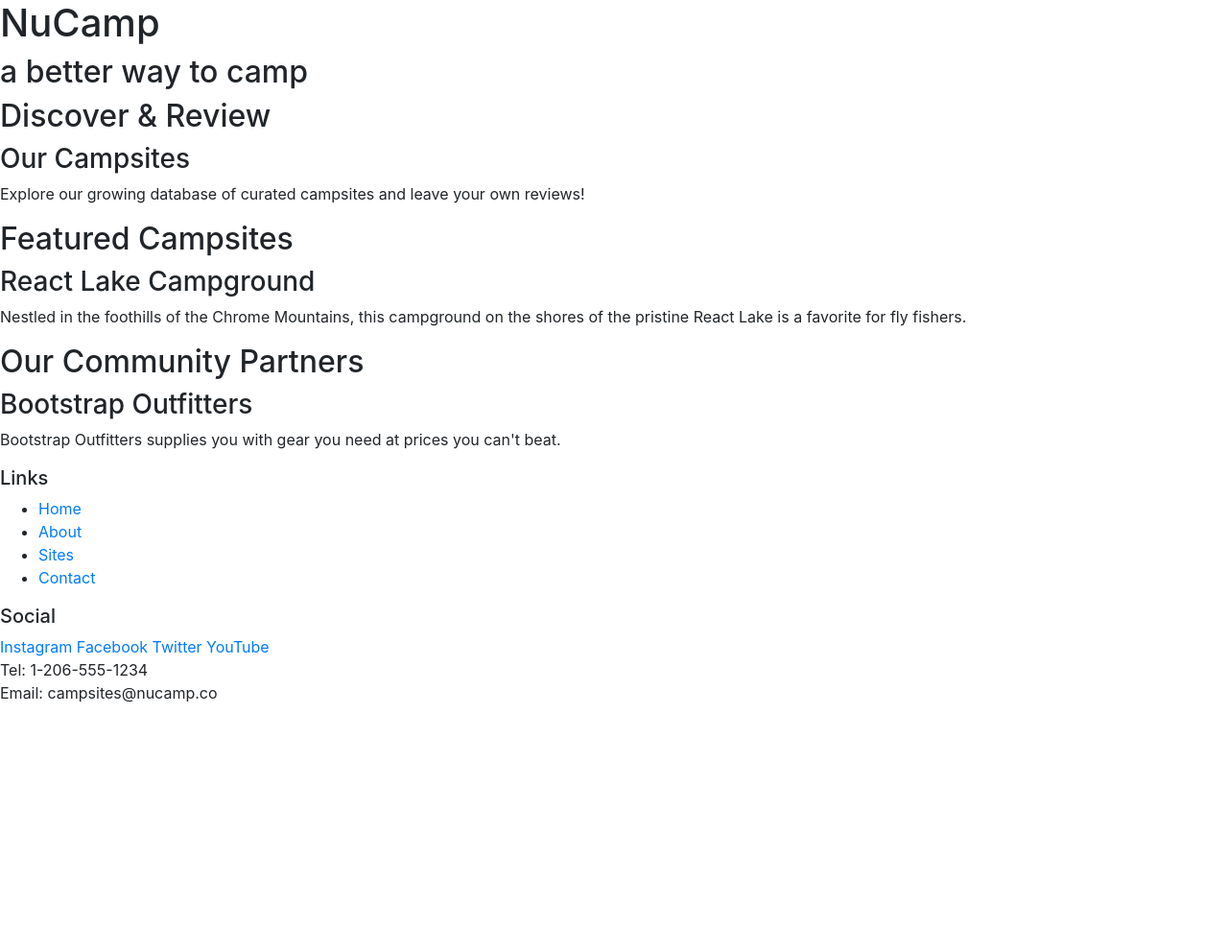
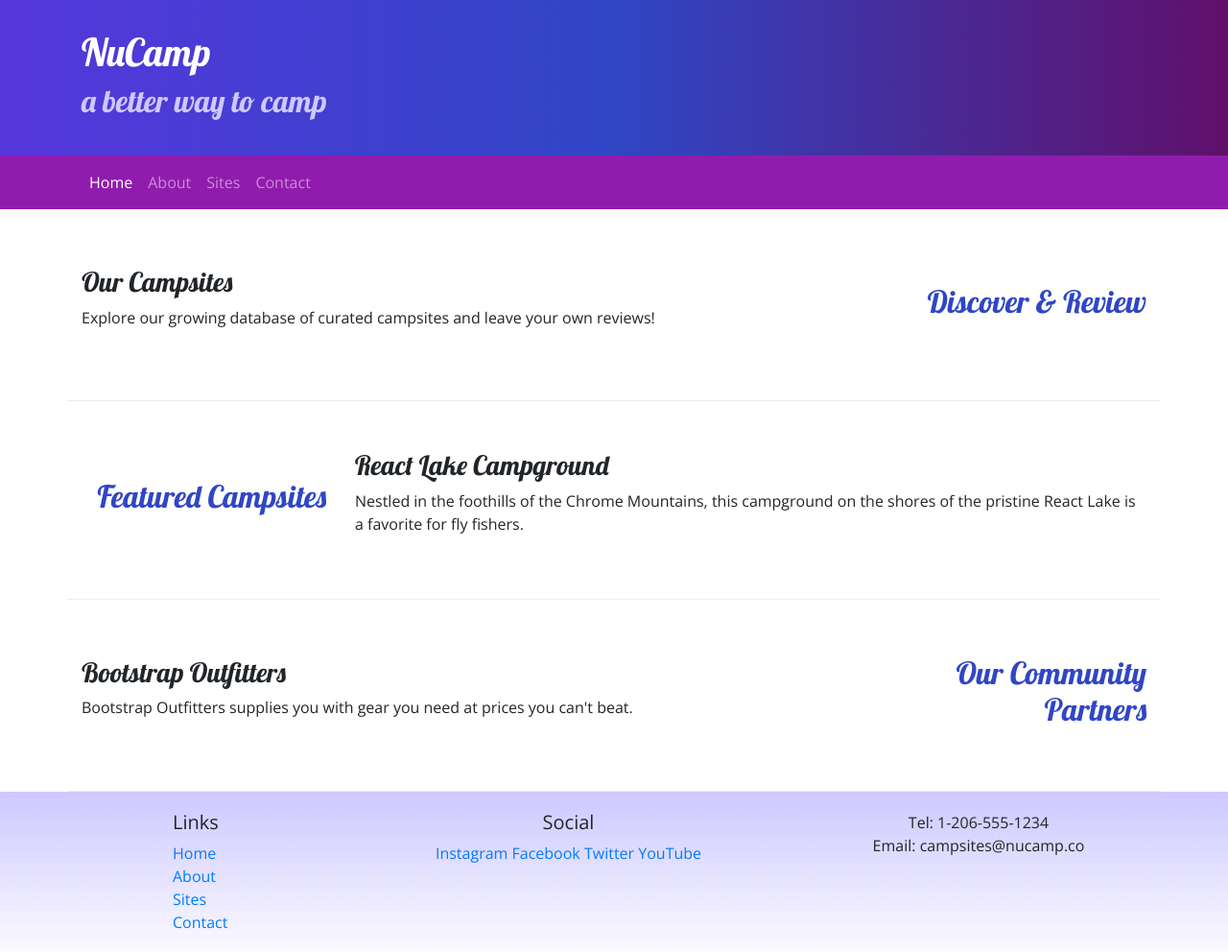
Before and after one commit to joemoreno74/git-nucampsite-bootstrap, a website: page index.html in a window 1280 px wide. Shown: the whole page at 96% size. Before the commit the page ends 800 px from the top, so only its background shows below. Drawn offline with nearby package versions, Linux system fonts and the light colour scheme.

Commit message:
Navbar and Breadcrumbs

```diff
--- /dev/null
+++ b/css/styles.css
@@ -0,0 +1,38 @@
+body {
+    font-family: "Open Sans", sans-serif;
+}
+
+h1, h2, h3 {
+    font-family: "Lobster", cursive;
+}
+
+h2 {
+    color: #3046C5;
+}
+
+header h2 {
+    color: #CEC8FF;
+}
+
+footer {
+    background-image: linear-gradient(#CEC8FF, white);
+    padding: 20px 0;
+}
+
+.jumbotron {
+    margin: 0;
+    padding: 30px;
+    background-image: linear-gradient(to right, #5637DD, #3046C5, #60106B);
+    color: white;
+}
+
+.row-content {
+    padding: 50px 0;
+    border-bottom: 1px ridge;
+    min-height: 200px;
+}
+
+.navbar {
+    background-color: #901CAD;
+
+}
--- a/index.html
+++ b/index.html
@@ -9,57 +9,99 @@
     <!-- Bootstrap CSS -->
     <link rel="stylesheet" href="node_modules/bootstrap/dist/css/bootstrap.min.css" />
 
+    <!-- Additional CSS must be placed after Bootstrap CSS -->
+    <link rel="stylesheet" href="https://fonts.googleapis.com/css?family=Lobster|Open+Sans" />
+    <link rel="stylesheet" href="css/styles.css" />
+
     <title>NuCamp: A Better Way To Camp</title>
 
 </head>
 
 <body>
 
-    <header>
-        <div>
+    <header class="jumbotron jumbotron-fluid">
+        <div class="container">
+            <div class="row">
+                <div class="col">
                     <h1>NuCamp</h1>
                     <h2>a better way to camp</h2>
                 </div>
+            </div>
+        </div>
     </header>
 
-    <div>
-        <h2>Discover & Review</h2>
+    <nav class="navbar navbar-expand-sm navbar-dark sticky-top">
+        <div class="container">
+            <button class="navbar-toggler ml-auto" type="button" data-toggle="collapse" data-target="#nucampNavbar">
+                <span class="navbar-toggler-icon"></span>
+            </button>
+            <div class="collapse navbar-collapse" id="nucampNavbar">
+                <ul class="navbar-nav">
+                    <li class="nav-item active"><a class="nav-link" href="#">Home</a></li>
+                    <li class="nav-item"><a class="nav-link" href="aboutus.html">About</a></li>
+                    <li class="nav-item"><a class="nav-link" href="#">Sites</a></li>
+                    <li class="nav-item"><a class="nav-link" href="#">Contact</a></li>
+                </ul>
+            </div>
+        </div>
+    </nav>
+
+        <div class="container">
+            <div class="row row-content align-items-center">
+                    <div class="col-sm-4 order-sm-last col-md-3">
+                         <h2 class="text-sm-right">Discover & Review</h2>
+                    </div>
+                    <div class="col">
                         <h3>Our Campsites</h3>
-        <p>Explore our growing database of curated campsites and leave your own reviews!</p>
+                        <p class="d-none d-sm-block">Explore our growing database of curated campsites and leave your own reviews!</p>
+                     </div>
             </div>
 
-    <div>
-        <h2>Featured Campsites</h2>
+            <div class="row row-content align-items-center">
+                <div class="col-sm-4 col-md-3">
+                    <h2 class="text-sm-right">Featured Campsites</h2>
+                </div>
+                <div class="col">
                     <h3>React Lake Campground</h3>
-        <p>Nestled in the foothills of the Chrome Mountains, this campground on the shores of the pristine React Lake is a favorite for fly fishers.</p>
+                    <p class="d-none d-sm-block">Nestled in the foothills of the Chrome Mountains, this campground on the shores of the pristine React Lake is a favorite for fly fishers.</p>
+                </div>
             </div>
 
-    <div>
-        <h2>Our Community Partners</h2>
+            <div class="row row-content align-items-center">
+                <div class="col-sm-4 order-sm-last col-md-3">
+                    <h2 class="text-sm-right">Our Community Partners</h2>
+                </div>
+                <div class="col">
                     <h3>Bootstrap Outfitters</h3>
-        <p>Bootstrap Outfitters supplies you with gear you need at prices you can't beat.</p>
+                    <p class="d-none d-sm-block">Bootstrap Outfitters supplies you with gear you need at prices you can't beat.</p>
+                </div>
+            </div>
         </div>
 
     <footer>
-        <div>
+        <div class="container">
+            <div class="row">
+                <div class="col-4 col-sm-2 offset-1">
                     <h5>Links</h5>
-            <ul>
+                    <ul class="list-unstyled">
                         <li><a href="#">Home</a></li>
-                <li><a href="#">About</a></li>
+                        <li><a href="aboutus.html">About</a></li>
                         <li><a href="#">Sites</a></li>
                         <li><a href="#">Contact</a></li>
                     </ul>
                 </div>
-        <div>
+                <div class="col-6 col-sm-5 text-center">
                     <h5>Social</h5>
                     <a href="http://instagram.com/">Instagram</a>
                     <a href="http://facebook.com/">Facebook</a>
                     <a href="http://twitter.com/">Twitter</a>
                     <a href="http://youtube.com/">YouTube</a>
                 </div>
-        <div>
+                <div class="col-sm-4 text-center">
                     Tel: 1-206-555-1234<br />
                     Email: campsites@nucamp.co
+                </div>
+            </div>
         </div>
     </footer>
 
```
Also changed, not shown: aboutus.html (added, +127 -0 lines). Lines whose indentation alone changed are shown as unchanged.
